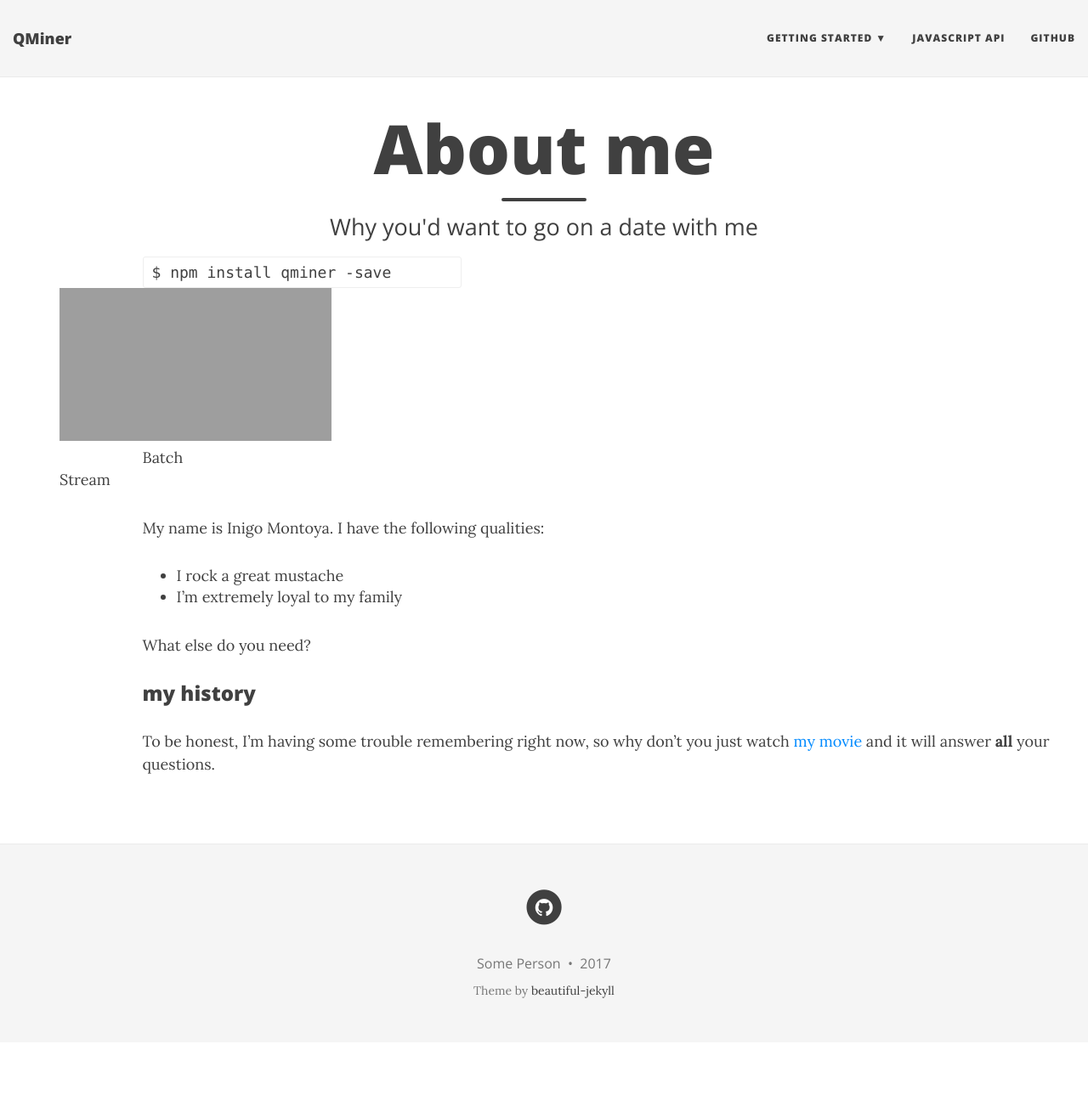
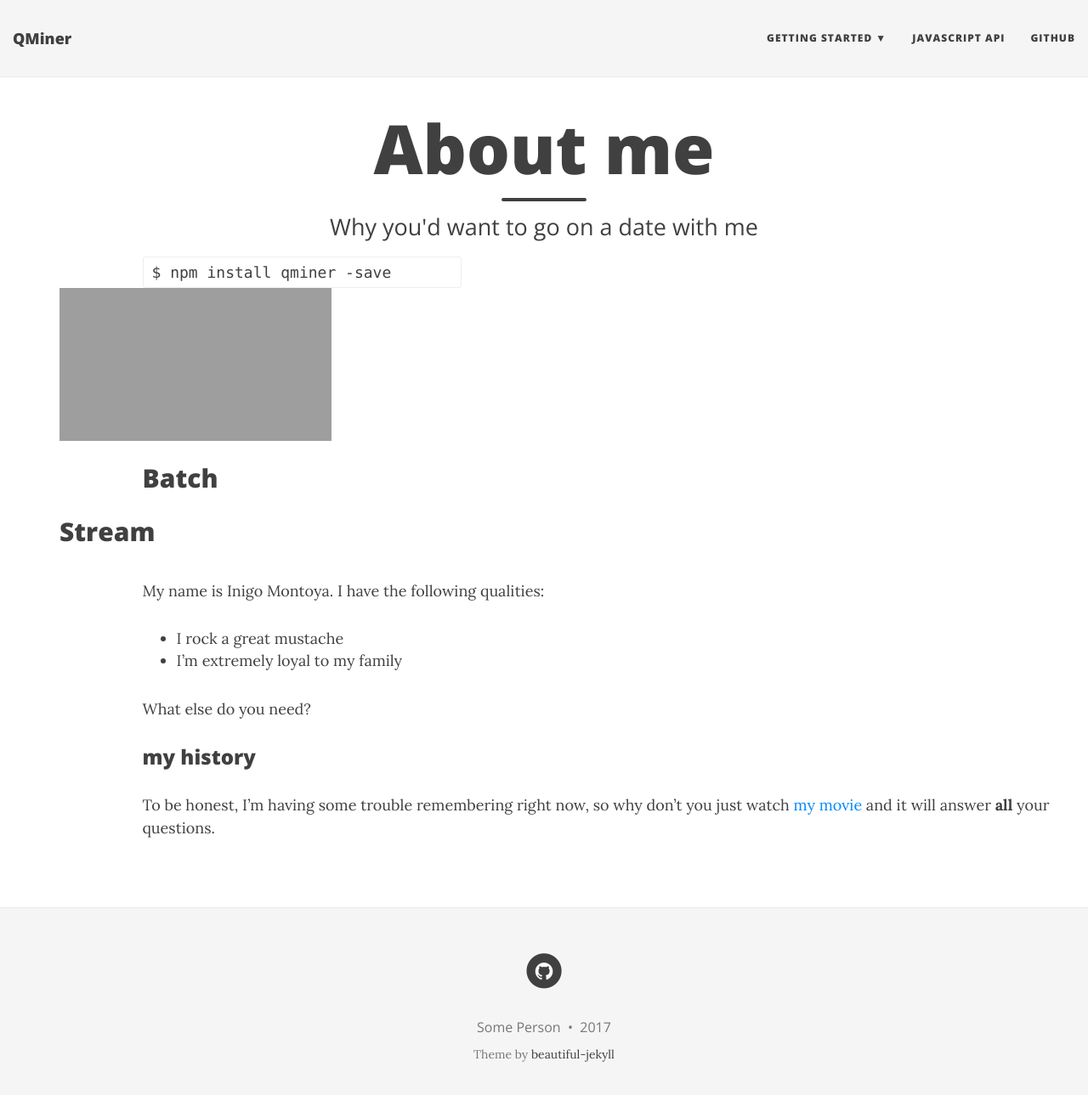
Before and after one commit to qminer/qminer.github.io, a Jekyll site: the page built from helloworld.md, in a window 1280 px wide and 1302 px high. Shown: the top 1289 px of the window at 85% size. Built offline with Jekyll 4.4.1, drawn with Linux system fonts in a browser that asks for light colours; nearby versions of some CDN libraries; grey boxes are pictures that could not be loaded.

Commit message:
Update page.html

```diff
--- a/_layouts/page.html
+++ b/_layouts/page.html
@@ -17,9 +17,11 @@ layout: base
 
   <div class="row">
     <div class="col-xl-6 col-xl-offset-1 col-lg-6 col-lg-offset-1 col-md-5 col-md-offset-1">
-      <div> Batch </div>
+      <h2 class="post-title"> Batch </>
     </div>
-    <div class="col-xl-6 col-lg-6 col-md-5"> Stream </div>
+    <div class="col-xl-6 col-lg-6 col-md-5">
+      <h2 class="post-title"> Stream </>
+    </div>
   </div>
 
 
```
